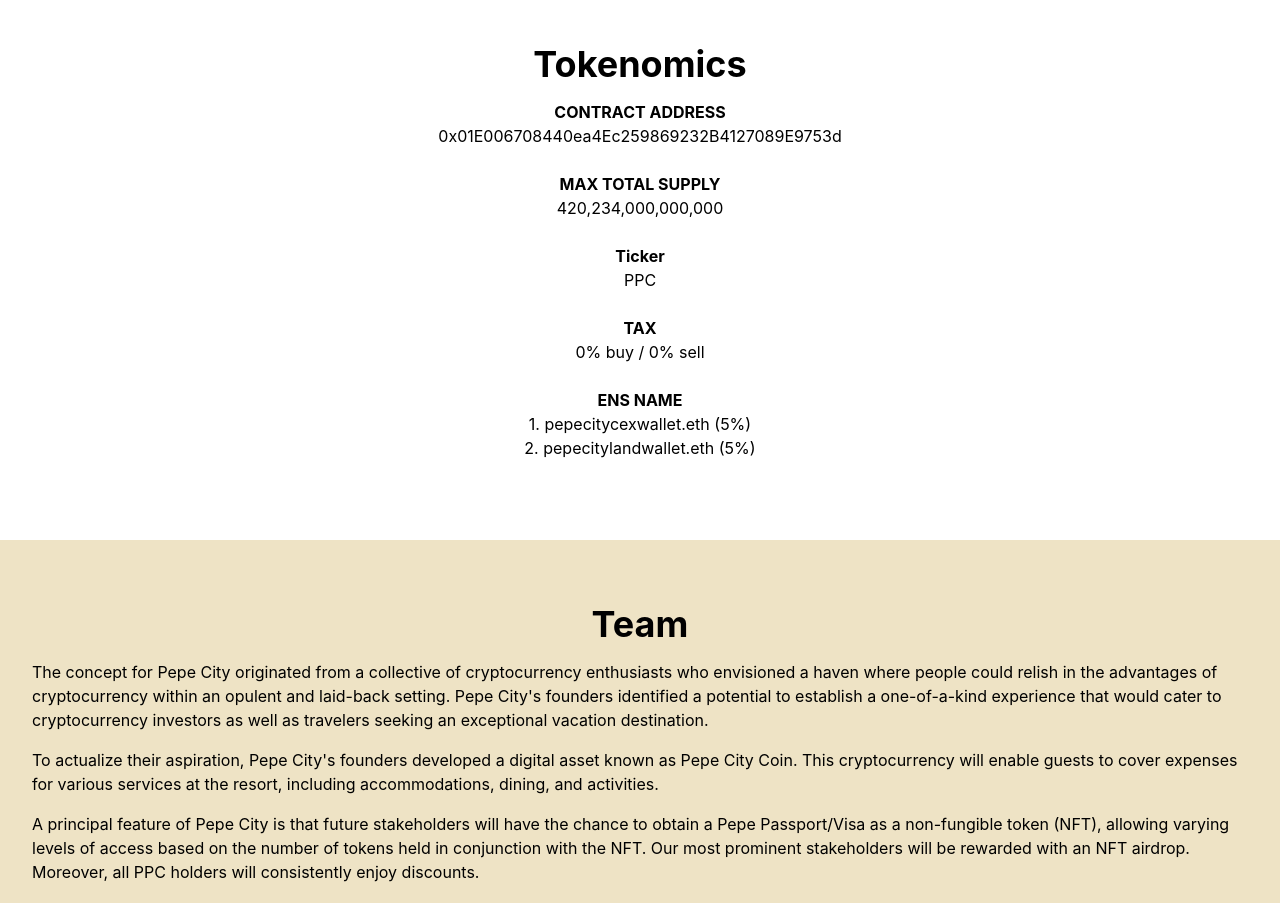
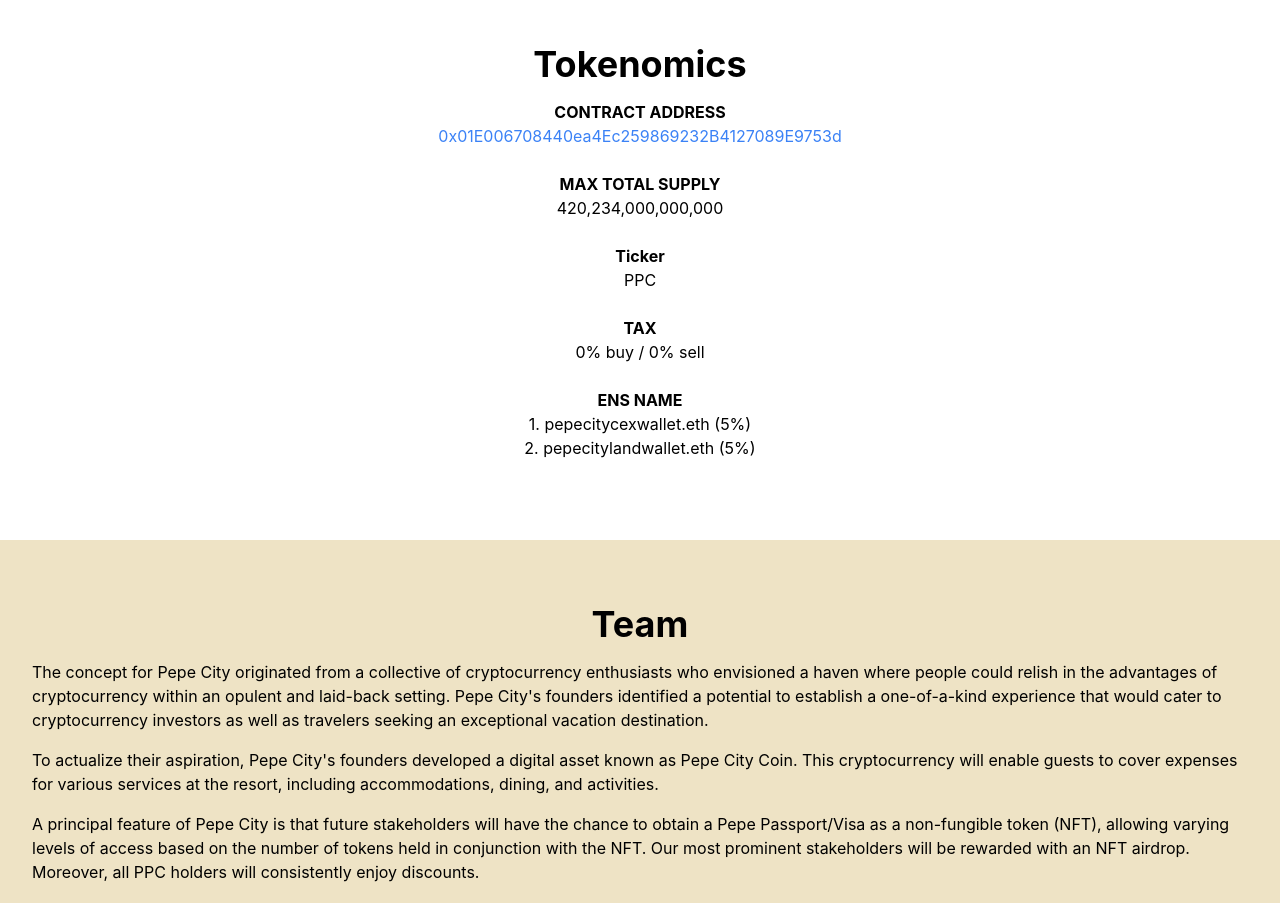
Before and after one commit to pepecitygroup/pepecity, a Vue app: page / in a window 1280 px wide. Shown: the part 1700-2603 px from the top of the page. Built offline with nearby package versions, Linux system fonts and the light colour scheme.

Commit message:
ADded link style

```diff
--- a/src/components/Tokenomics.vue
+++ b/src/components/Tokenomics.vue
@@ -8,7 +8,7 @@
     <div class="text-center">
         <strong>CONTRACT ADDRESS</strong>
         <br />
-        <a href="https://etherscan.io/address/0x01e006708440ea4ec259869232b4127089e9753d">0x01E006708440ea4Ec259869232B4127089E9753d</a>
+        <a class="text-blue-500 hover:text-blue-700" href="https://etherscan.io/address/0x01e006708440ea4ec259869232b4127089e9753d">0x01E006708440ea4Ec259869232B4127089E9753d</a>
         <br />
         <br />
         <strong>MAX TOTAL SUPPLY</strong>
```
